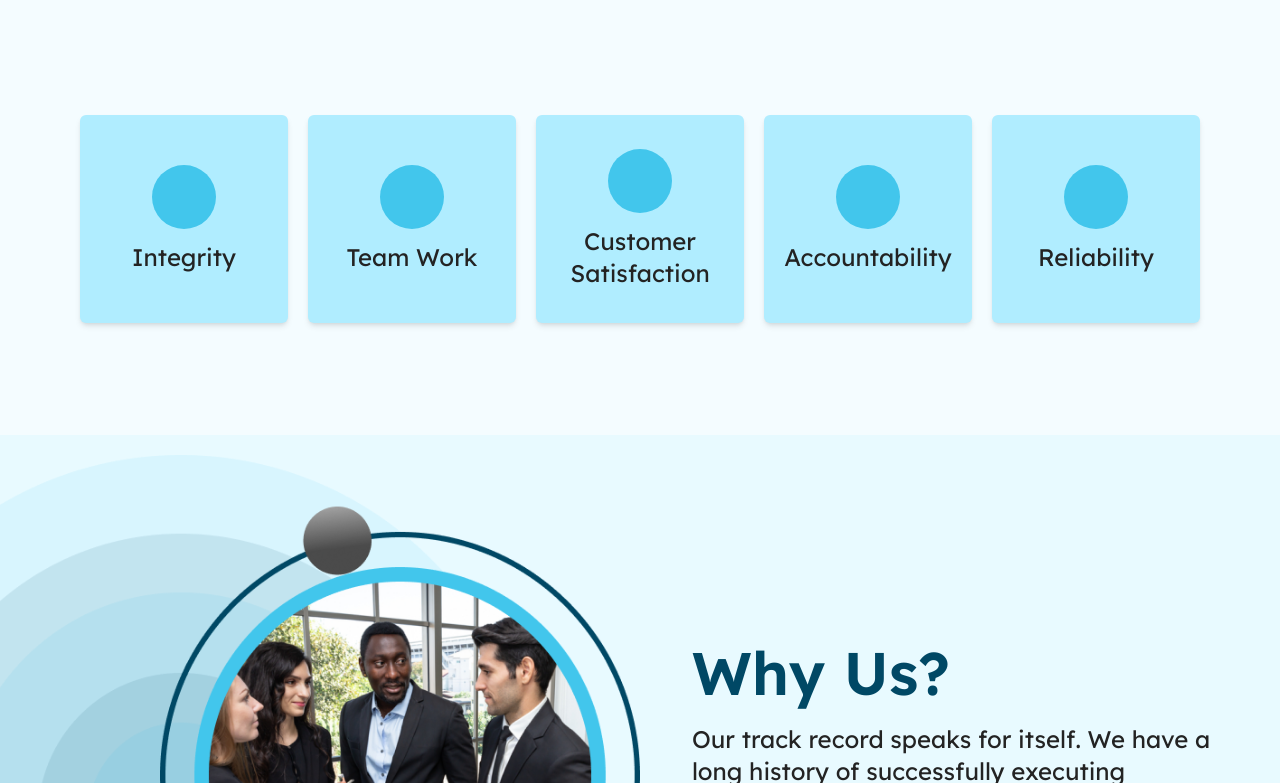
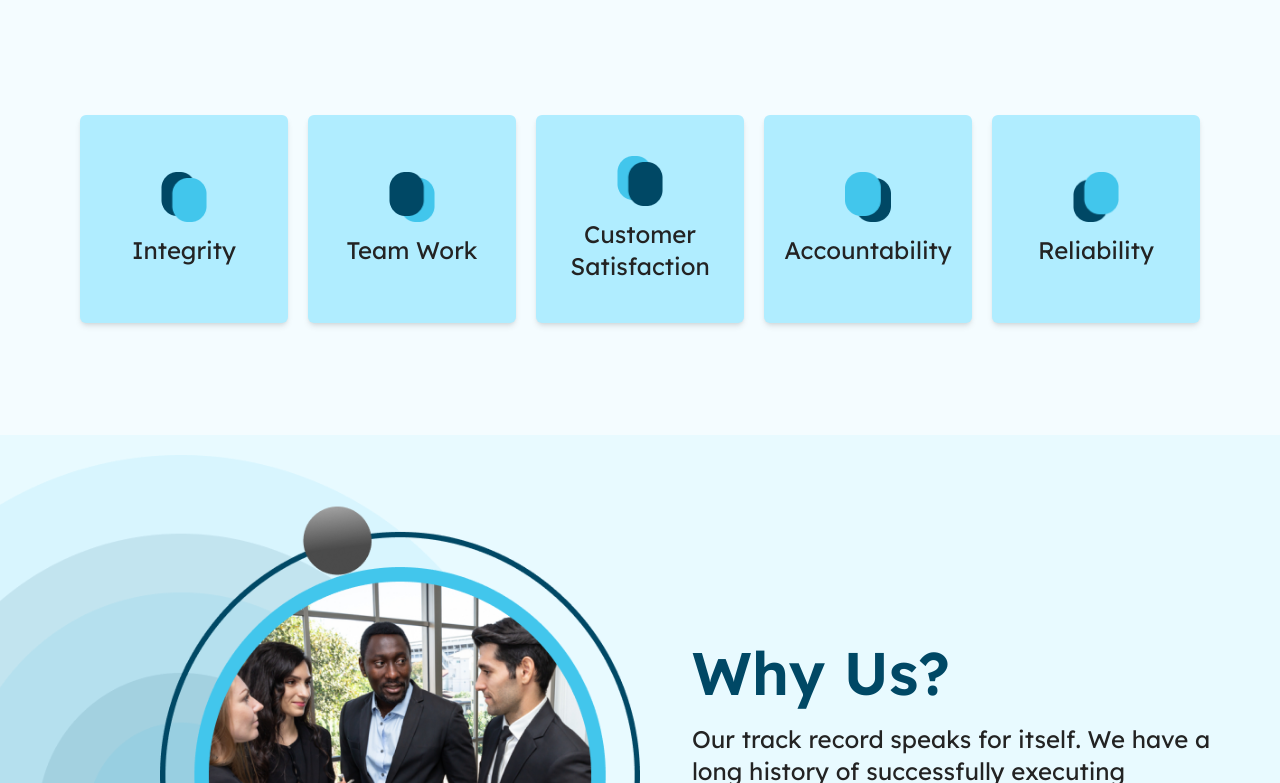
Before and after one commit to blossomobasi/sesto-elemento, a Next.js app: page / in a window 1280 px wide. Shown: the part 957-1740 px from the top of the page. Built offline with nearby package versions, Linux system fonts and the light colour scheme.

Commit message:
Use coreValues images

```diff
--- a/src/components/CoreValues.tsx
+++ b/src/components/CoreValues.tsx
@@ -1,10 +1,42 @@
+import Image from "next/image";
+
 const CoreValues = () => {
     const coreValues = [
-        "Integrity",
-        "Team Work",
-        "Customer Satisfaction",
-        "Accountability",
-        "Reliability",
+        {
+            title: "Integrity",
+            image: {
+                src: "/images/integrity_design.png",
+                alt: "Integrity",
+            },
+        },
+        {
+            title: "Team Work",
+            image: {
+                src: "/images/teamwork_design.png",
+                alt: "Team Work",
+            },
+        },
+        {
+            title: "Customer Satisfaction",
+            image: {
+                src: "/images/customer_satisfaction_design.png",
+                alt: "Customer Satisfaction",
+            },
+        },
+        {
+            title: "Accountability",
+            image: {
+                src: "/images/accountability_design.png",
+                alt: "Accountability",
+            },
+        },
+        {
+            title: "Reliability",
+            image: {
+                src: "/images/reliability_design.png",
+                alt: "Reliability",
+            },
+        },
     ];
 
     return (
@@ -17,10 +49,18 @@ const CoreValues = () => {
                 {coreValues.map((value, index) => (
                     <div
                         key={index}
-                        className="bg-primaryLight rounded-md shadow-md py-5 px-4 flex flex-col gap-y-3 items-center justify-center w-52 h-52"
+                        className="bg-primaryLight rounded-md shadow-md py-5 px-4 flex flex-col gap-y-3 items-center justify-center sm:w-52 sm:h-52 w-full"
                     >
-                        <div className="h-16 w-16 bg-primary rounded-full" />
-                        <p className="text-2xl text-center">{value}</p>
+                        <Image
+                            src={value.image.src}
+                            alt={value.image.alt}
+                            width={1000}
+                            height={1000}
+                            className="w-[46px] h-[50px]"
+                        />
+                        <p className="lg:text-2xl md:text-xl text-base text-center">
+                            {value.title}
+                        </p>
                     </div>
                 ))}
             </div>
```
